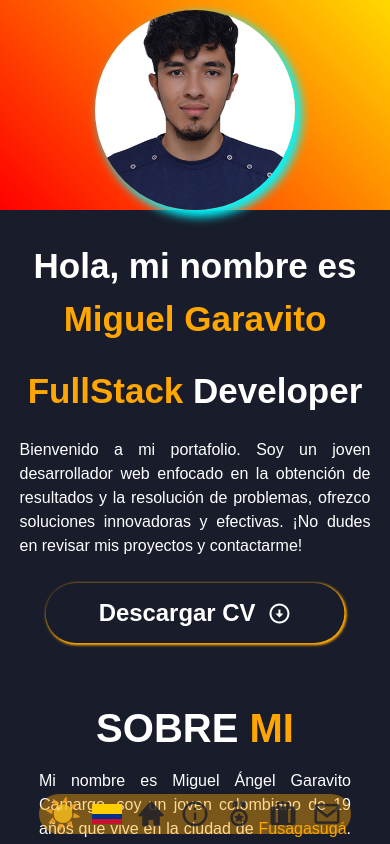
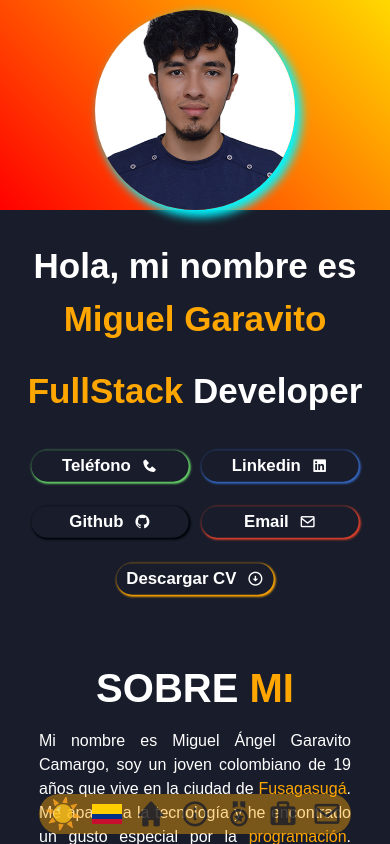
Before and after one commit to XxMigue03xX/portafolio, a React (Vite) app: page / in a window 390 px wide. Shown: the top 844 px of the page. Built offline with nearby package versions, Linux system fonts and the light colour scheme.

Commit message:
update about me, skills and header

```diff
--- a/src/App.jsx
+++ b/src/App.jsx
@@ -11,7 +11,7 @@ function App() {
   const [isDay, setisDay] = useState(false);
   const [isSpanish, setIsSpanish] = useState(true);
 
-  const themeClass = !isDay ? 'dark-mode' : 'day-mode';
+  const themeClass = isDay ? 'day-mode' : 'dark-mode';
 
   return (
     <article className={themeClass}>
--- a/src/components/AboutMe/AboutMe.jsx
+++ b/src/components/AboutMe/AboutMe.jsx
@@ -41,7 +41,7 @@ const AboutMe = ({ language }) => {
         <div className='experience'>
           <div className='experience__item'>
             <div>
-              <h4 className="experience__h4">+150</h4>
+              <h4 className="experience__h4">+200</h4>
               <p className='experience__p'>
                 {language ? "Horas de práctica" : "Practice hours"}
               </p>
@@ -49,7 +49,7 @@ const AboutMe = ({ language }) => {
           </div>
           <div className='experience__item'>
             <div>
-              <h4 className="experience__h4">+100</h4>
+              <h4 className="experience__h4">+150</h4>
               <p className='experience__p'>
                 {language ? "Horas teóricas" : "Theory hours"}
               </p>
@@ -57,7 +57,7 @@ const AboutMe = ({ language }) => {
           </div>
           <div className='experience__item'>
             <div>
-              <h4 className="experience__h4">+8</h4>
+              <h4 className="experience__h4">+10</h4>
               <p className='experience__p'>
                 {language ? "Proyectos completados" : "Completed projects"}
               </p>
--- a/src/components/Contact/Contact.jsx
+++ b/src/components/Contact/Contact.jsx
@@ -48,7 +48,11 @@ const Contact = ({ language }) => {
           <h5>Linkedin</h5>
         </div>
         <div className="contact__item">
-          <a href="https://github.com/XxMigue03xX" target="_blank" rel="noreferrer">
+          <a
+            href="https://github.com/XxMigue03xX"
+            target="_blank"
+            rel="noreferrer"
+          >
             <div className="icon-container">
               <i className="bx bxl-github"></i>
             </div>
--- a/src/components/Header/Header.css
+++ b/src/components/Header/Header.css
@@ -44,7 +44,7 @@
   background-color: var(--background-body);
   transform: skew(15deg);
 }
-.header__description-and-cv {
+.header__contact-and-cv {
   height: 100%;
   width: 100%;
   padding-top: 1rem;
@@ -61,31 +61,62 @@ h2 {
   margin: 1rem;
   font-size: 5rem;
 }
-.description p {
-  margin: 1rem;
-  font-size: 2.2rem;
-  line-height: 1.5;
-  width: 500px;
-  text-align: justify;
+.header__btns-container {
+  width: 100%;
+  height: 1000px;
+  display: flex;
+  flex-direction: column;
+  flex-wrap: nowrap;
+  justify-content: space-evenly;
+  align-items: center;
 }
-.header__btn-cv {
+.btn-header {
   width: 300px;
   height: 40px;
   padding: 1rem;
   border-radius: 30px;
+  font-size: 2.5rem;
   cursor: pointer;
   border: none;
+  text-decoration: none;
   background-color: transparent;
-  font-size: 2.5rem;
-  animation: pulse 2s infinite;
   display: flex;
   justify-content: center;
   align-items: center;
   gap: 1rem;
-  text-decoration: none;
+  animation: pulse 2s infinite;
+  transition: 0.25s;
   color: var(--text);
 }
-.header__btn-cv:hover {
+.phone-btn {
+  box-shadow: 1px 1px 2px 1px #66D367
+}
+.phone-btn:hover {
+  background: linear-gradient(45deg, #00ff04, #b5ffb7);
+  color: white;
+}
+.linkedin-btn {
+  box-shadow: 1px 1px 2px 1px #3466C2;
+}
+.linkedin-btn:hover {
+  background: linear-gradient(45deg, #095df8, #86a7e6);
+  color: white;
+}
+.github-btn {
+  box-shadow: 1px 1px 2px 1px #010409;
+}
+.github-btn:hover {
+  background: linear-gradient(45deg, #000000, #313131);
+  color: white;
+}
+.email-btn {
+  box-shadow: 1px 1px 2px 1px #E0402A;
+}
+.email-btn:hover {
+  background: linear-gradient(45deg, #de1f06, #ca6558);
+  color: white;
+}
+.cv-btn:hover {
   background: var(--orange-gradient);
   color: white;
 }
@@ -123,7 +154,7 @@ h2 {
     width: 0;
     height: 0;
   }
-  .header__description-and-cv {
+  .header__contact-and-cv {
     padding-top: 0;
   }
   .description {
@@ -138,14 +169,31 @@ h2 {
     font-size: 3.5rem;
     line-height: 1.5;
   }
-
-  .description p {
-    width: 90%;
+  .header__btns-container {
+    height: 150px;
+    flex-direction: row;
+    flex-wrap: wrap;
+    justify-content: center;
+    align-items: center;
+    padding: 0;
+    gap: 2rem;
+  }
+  .btn-header {
+    width: 150px;
+    height: 30px;
     font-size: 1.6rem;
+    padding: 0;
+    animation: pulse 2s infinite;
   }
-  .header__btn-cv {
-    width: 250px;
-    height: 50px;
-    font-size: 2rem;
+  @keyframes pulse {
+    0% {
+      transform: scale(1);
+    }
+    50% {
+      transform: scale(1.05);
+    }
+    100% {
+      transform: scale(1);
+    }
   }
 }
--- a/src/components/Header/Header.jsx
+++ b/src/components/Header/Header.jsx
@@ -8,48 +8,52 @@ const Header = ({ language }) => {
   const [isHovered, setIsHovered] = useState(false);
 
   const handleHover = (hovered) => {
-      if(isHovered !== hovered){
+    if (isHovered !== hovered) {
       setIsHovered(hovered);
     }
   };
 
   const backgroundStyle = {
     background: isHovered ? "var(--blue-gradient)" : "var(--orange-gradient)",
-    }
+  };
 
   const borderStyle = () => {
     const borderColor = isHovered ? "var(--orange)" : "var(--blue)";
-      return {"box-shadow": `5px 5px 10px 2px ${borderColor}`}
-    }
+    return { "box-shadow": `5px 5px 10px 2px ${borderColor}` };
+  };
 
   const fontStyle = {
     color: isHovered ? "var(--blue)" : "var(--orange)",
-    }
+  };
 
   const btnStyle = () => {
     const btnColor = isHovered ? "var(--blue)" : "var(--orange)";
-      return {"box-shadow": `1px 1px 2px 1px ${btnColor}`}
+    return { "box-shadow": `1px 1px 2px 1px ${btnColor}` };
+  };
+
+  const redirectTo = (site) => {
+    window.open(site);
   }
 
   useEffect(() => {
     const sr = ScrollReveal();
-      sr.reveal('.description', {
+    sr.reveal(".description", {
       duration: 3000,
-        origin: 'bottom',
-        distance: '-10px',
-        reset: true
+      origin: "bottom",
+      distance: "-10px",
+      reset: true,
     });
-      sr.reveal('.btn-cv', {
+    sr.reveal(".btn-header", {
       duration: 3000,
-        origin: 'left',
-        distance: '-10px',
-        reset: true
+      origin: "left",
+      distance: "-10px",
+      reset: true,
     });
-      sr.reveal('.my-img', {
+    sr.reveal(".my-img", {
       duration: 3000,
-        origin: 'right',
-        distance: '0px',
-        reset: true
+      origin: "right",
+      distance: "0px",
+      reset: true,
     });
     AOS.init();
   }, []);
@@ -58,47 +62,62 @@ const Header = ({ language }) => {
     <header id="home" className="header">
       <div className="header__img-section" style={backgroundStyle}>
         <div
-            className="img-container" style={borderStyle()}
+          className="img-container"
+          style={borderStyle()}
           onMouseOver={() => handleHover(true)}
-            onMouseOut={() => handleHover(false)}>
+          onMouseOut={() => handleHover(false)}
+        >
           <img className="my-img" src={myImg} alt="my-photo" />
         </div>
       </div>
-      <div className="header__description-and-cv">
+      <div className="header__contact-and-cv">
         <div className="description">
           <h1>
-          {
-            language ? "Hola, mi nombre es" : "Hello, i am"
-          }
+            {language ? "Hola, mi nombre es" : "Hello, i am"}
             <br />
             <span style={fontStyle}>Miguel Garavito</span>
           </h1>
           <h2>
             <span style={fontStyle}>FullStack</span> Developer
           </h2>
-        <p>
-          {
-            language ? `Bienvenido a mi portafolio. Soy un joven desarrollador web enfocado en la obtención de resultados y
-            la resolución de problemas, ofrezco soluciones innovadoras y efectivas. ¡No dudes en revisar mis proyectos y contactarme!` : `Welcome to my portfolio. I'm a young web developer focused on getting results and solving problems, I offer innovative and effective solutions.
-            Don't hesitate to check my projects and contact me!`
-          }
-
-        </p>
         </div>
-        <a
-          className="btn-cv"
-          target="_blank"
-          rel="noreferrer"
-          href="https://drive.google.com/file/d/1Npy96UyITlT8_l3aw5N27AwuGkWBdVrv/view"
-          download="cv"
+        <div className="header__btns-container">
+          <button
+            onClick={() => redirectTo("https://wa.me/+573054079207?text=Hola,%20quiero%20contactarte")}
+            className="btn-header phone-btn"
           >
-      <button className="header__btn-cv" style={btnStyle()}>
-          <strong>{
-            language ? "Descargar CV" : "Download CV"
-          }</strong>
-          <i className='bx bx-down-arrow-circle' ></i>
+            <strong>{language ? "Teléfono" : "Phone"}</strong>
+            <i className="bx bxs-phone"></i>
           </button>
-        </a>
+          <button
+            onClick={() => redirectTo("https://www.linkedin.com/in/miguel-%C3%A1ngel-garavito-camargo/")}
+            className="btn-header linkedin-btn"
+          >
+            <strong>Linkedin</strong>
+            <i className="bx bxl-linkedin-square"></i>
+          </button>
+          <button
+            onClick={() => redirectTo("https://github.com/XxMigue03xX")}
+            className="btn-header github-btn"
+          >
+            <strong>Github</strong>
+            <i className="bx bxl-github"></i>
+          </button>
+          <button
+            onClick={() => redirectTo("mailto:mgaravitocamargo@gmail.com")}
+            className="btn-header email-btn"
+          >
+            <strong>Email</strong>
+            <i className="bx bx-envelope"></i>
+          </button>
+          <button
+            onClick={() => redirectTo("https://drive.google.com/file/d/1Npy96UyITlT8_l3aw5N27AwuGkWBdVrv/view")}
+            className="btn-header cv-btn"
+            style={btnStyle()}>
+            <strong>{language ? "Descargar CV" : "Download CV"}</strong>
+            <i className="bx bx-down-arrow-circle"></i>
+          </button>
+        </div>
       </div>
       <div className="header__diagonal"></div>
     </header>
--- a/src/constants/index.js
+++ b/src/constants/index.js
@@ -9,6 +9,8 @@ import ReduxImg from "../assets/img/hardskills/redux.svg"
 import NodeJSImg from "../assets/img/hardskills/nodejs.svg"
 import EnglishImg from "../assets/img/hardskills/englishflag.jpg"
 import ScrumImg from "../assets/img/hardskills/scrum.png"
+import PythonImg from "../assets/img/hardskills/python.svg"
+import OfficeImg from "../assets/img/hardskills/Office.svg"
 import eCommerceReactImg from "../assets/img/proyects/e-commerce-react.png"
 import pokeAppImg from "../assets/img/proyects/pokeapp.png"
 import usersCRUDImg from "../assets/img/proyects/users-crud.png"
@@ -73,6 +75,16 @@ export const hardSkills = [
         name: "Scrum Master",
         className: "ScrumImg",
         img: ScrumImg,
+    },
+    {
+        name: "Python",
+        className: "PythonImg",
+        img: PythonImg,
+    },
+    {
+        name: "Office",
+        className: "OfficeImg",
+        img: OfficeImg,
     }
 ];
 
```
Also changed, not shown: src/components/Skills/Skills.css (+62 -63 lines), src/components/Skills/Skills.jsx (+19 -19 lines), src/assets/img/hardskills/Office.svg (added), src/assets/img/hardskills/python.svg (added), src/components/Nav/Nav.css (line endings or trailing spaces). Lines whose indentation alone changed are shown as unchanged.
